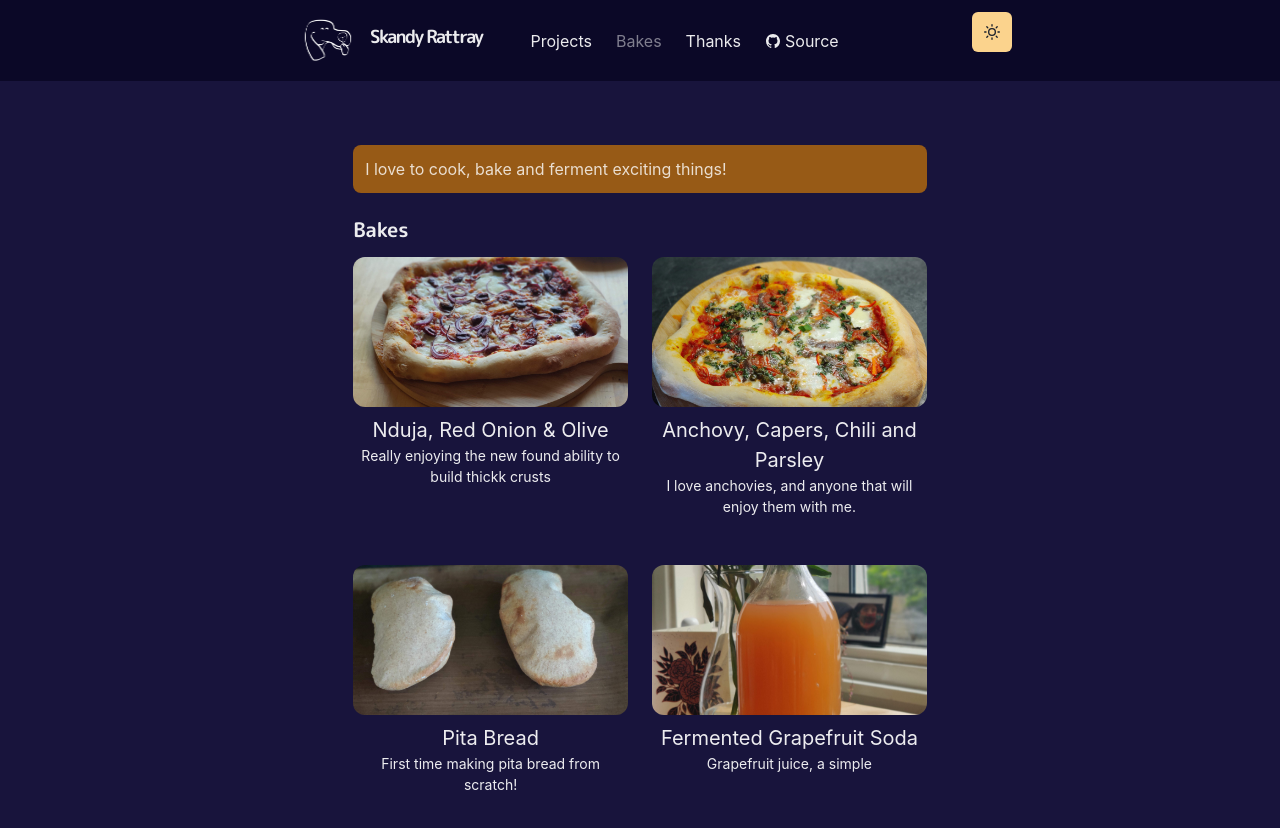
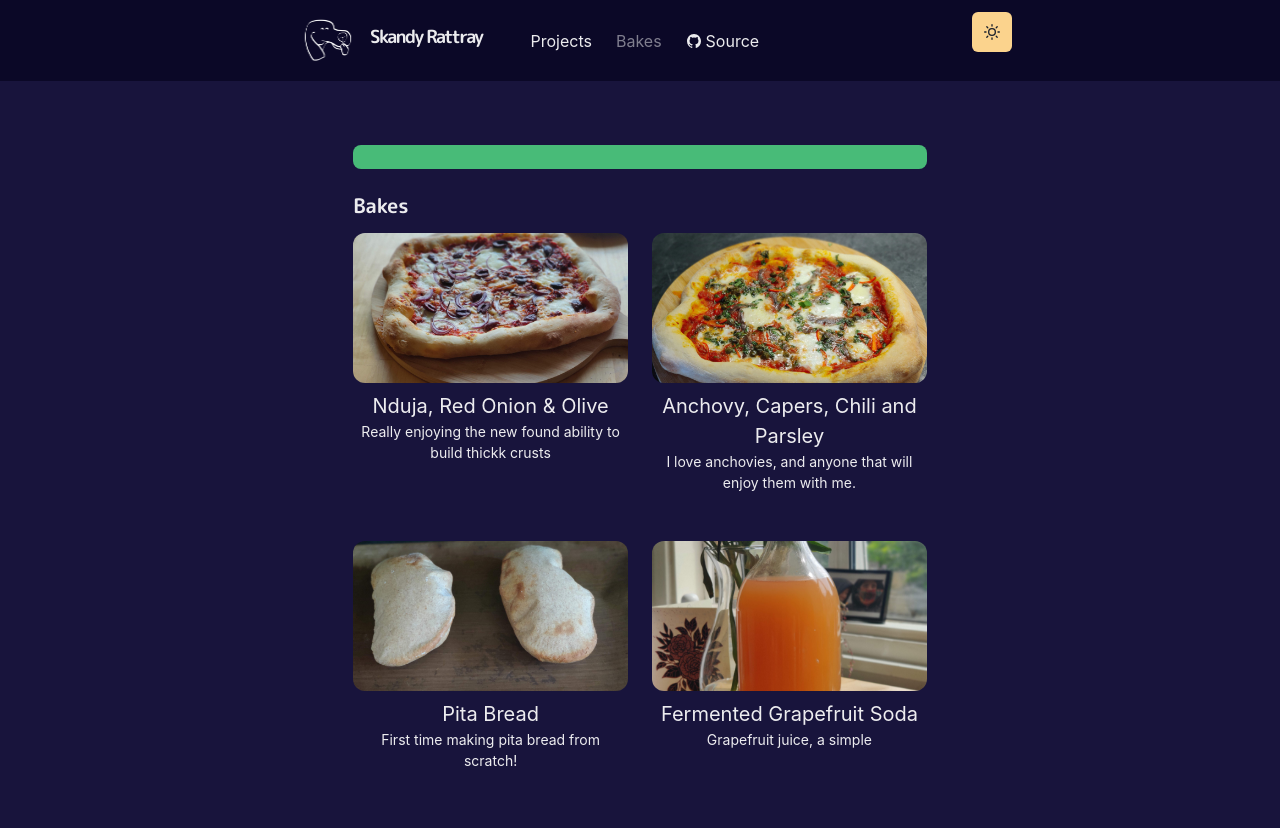
Before and after one commit to skandog/p, a Next.js app: page /bakes in a window 1280 px wide. Shown: the top 828 px of the page. Built offline with nearby package versions, Linux system fonts and the light colour scheme.

Commit message:
updated some of the colors in the day theme. also editted the top box to just be a divider, and stop looking like a button

```diff
--- a/components/Navbar.js
+++ b/components/Navbar.js
@@ -20,8 +20,8 @@ import { IoLogoGithub } from 'react-icons/io5'
 
 const LinkItem = ({ href, path, target, children, ...props }) => {
   const active = path === href
-  const inactiveColor = useColorModeValue('gray200', "'whiteAlpha.900'")
-  const activeColor = useColorModeValue('black.200', 'whiteAlpha.600')
+  const inactiveColor = useColorModeValue('black.200', "'whiteAlpha.900'")
+  const activeColor = useColorModeValue('gray.500', 'whiteAlpha.600')
   return (
     <NextLink href={href} passHref scroll={false}>
       <Link
@@ -45,7 +45,7 @@ const Navbar = props => {
       position="static"
       as="nav"
       w="100%"
-      bg={useColorModeValue('blue.100', '#0B0827')}
+      bg={useColorModeValue('#FBF4E2', '#0B0827')}
       css={{ backdropFilter: 'blur(100px)' }}
       zIndex={4}
       // borderColor={"green.300"}
@@ -80,9 +80,9 @@ const Navbar = props => {
           <LinkItem href="/bakes" path={path}>
             Bakes
           </LinkItem>
-          <LinkItem href="/thanks" path={path}>
+          {/* <LinkItem href="/thanks" path={path}>
             Thanks
-          </LinkItem>
+          </LinkItem> */}
           <LinkItem
             target="_blank"
             href="https://github.com/skandog/p"
@@ -118,9 +118,9 @@ const Navbar = props => {
                 <NextLink href="/bakes" passHref>
                   <MenuItem as={Link}>Bakes</MenuItem>
                 </NextLink>
-                <NextLink href="/thanks" passHref>
+                {/* <NextLink href="/thanks" passHref>
                   <MenuItem as={Link}>Thanks</MenuItem>
-                </NextLink>
+                </NextLink> */}
 
                 <MenuItem
                   as={Link}
--- a/lib/theme.js
+++ b/lib/theme.js
@@ -4,7 +4,7 @@ import { mode } from '@chakra-ui/theme-tools'
 const styles = {
   global: props => ({
     body: {
-      bg: mode('blue.50', '#18143c')(props)
+      bg: mode('#FBFAF5', '#18143c')(props)
     }
   })
 }
--- a/pages/bakes.js
+++ b/pages/bakes.js
@@ -1,4 +1,10 @@
-import { Box, Container, Heading, SimpleGrid } from '@chakra-ui/react'
+import {
+  Box,
+  Container,
+  Heading,
+  SimpleGrid,
+  useColorModeValue
+} from '@chakra-ui/react'
 import { BakeGridItem } from '../components/grid-item'
 import Layout from '../components/layouts/article'
 import Section from '../components/section'
@@ -14,19 +20,19 @@ const Bakes = () => {
     <Layout>
       <Container>
         <Box
-          as={motion.div}
+          // as={motion.div}
           borderRadius="lg"
-          bg="yellow.700"
+          bg={useColorModeValue('purple.500', 'green.400')}
           color="whiteAlpha.800"
           p={3}
           mt={10}
           mb={6}
           align="center"
-          whileHover={{ scale: 1.1 }}
-          whileTap={{ rotate: 45 }}
-          cursor="pointer"
+          // whileHover={{ scale: 1.1 }}
+          // whileTap={{ rotate: 45 }}
+          // cursor="pointer"
         >
-          I love to cook, bake and ferment exciting things!
+          {/* I love to cook, bake and ferment exciting things! */}
         </Box>
         <Heading as="h3" fontSize={20} mb={4}>
           Bakes
```
Also changed, not shown: pages/index.js (+5 -5 lines), pages/projects.js (+6 -6 lines).
